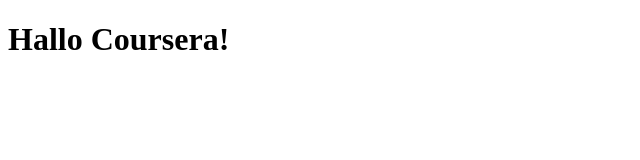
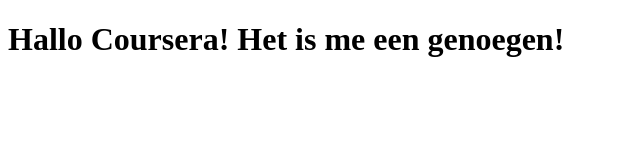
Before and after one commit to rvanroosmalen/coursera, a plain HTML site: page site/index.html in a window 1280 px wide. Shown: the whole page, without its empty margins (0-640 px from the left). Drawn offline with Linux system fonts and the light colour scheme.

Commit message:
Kleine wijziging in de titel

```diff
--- a/site/index.html
+++ b/site/index.html
@@ -7,6 +7,6 @@
     <title>Hallo Coursera</title>
 </head>
 <body>
-    <h1>Hallo Coursera!</h1>
+    <h1>Hallo Coursera! Het is me een genoegen!</h1>
 </body>
 </html>
```
